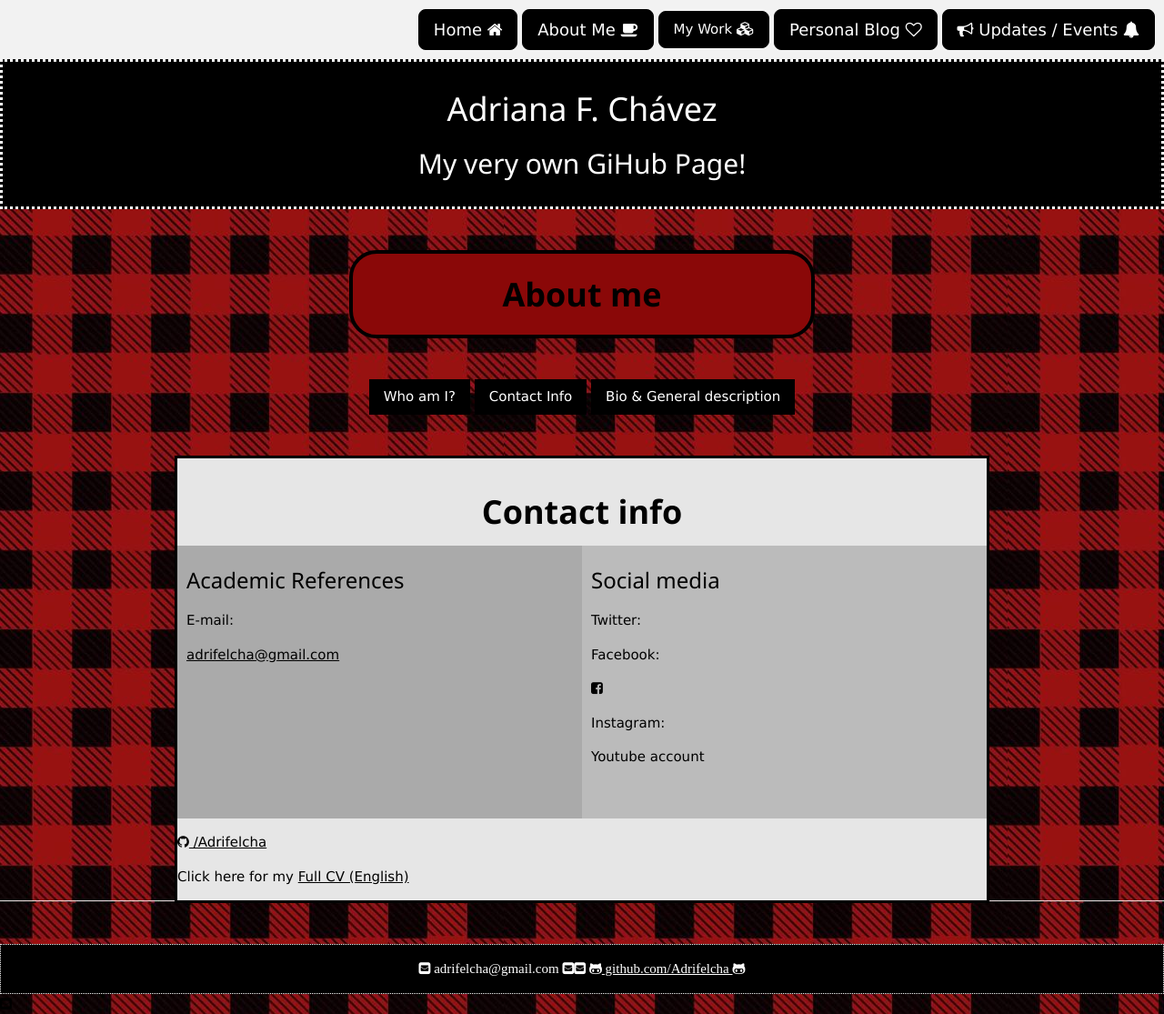
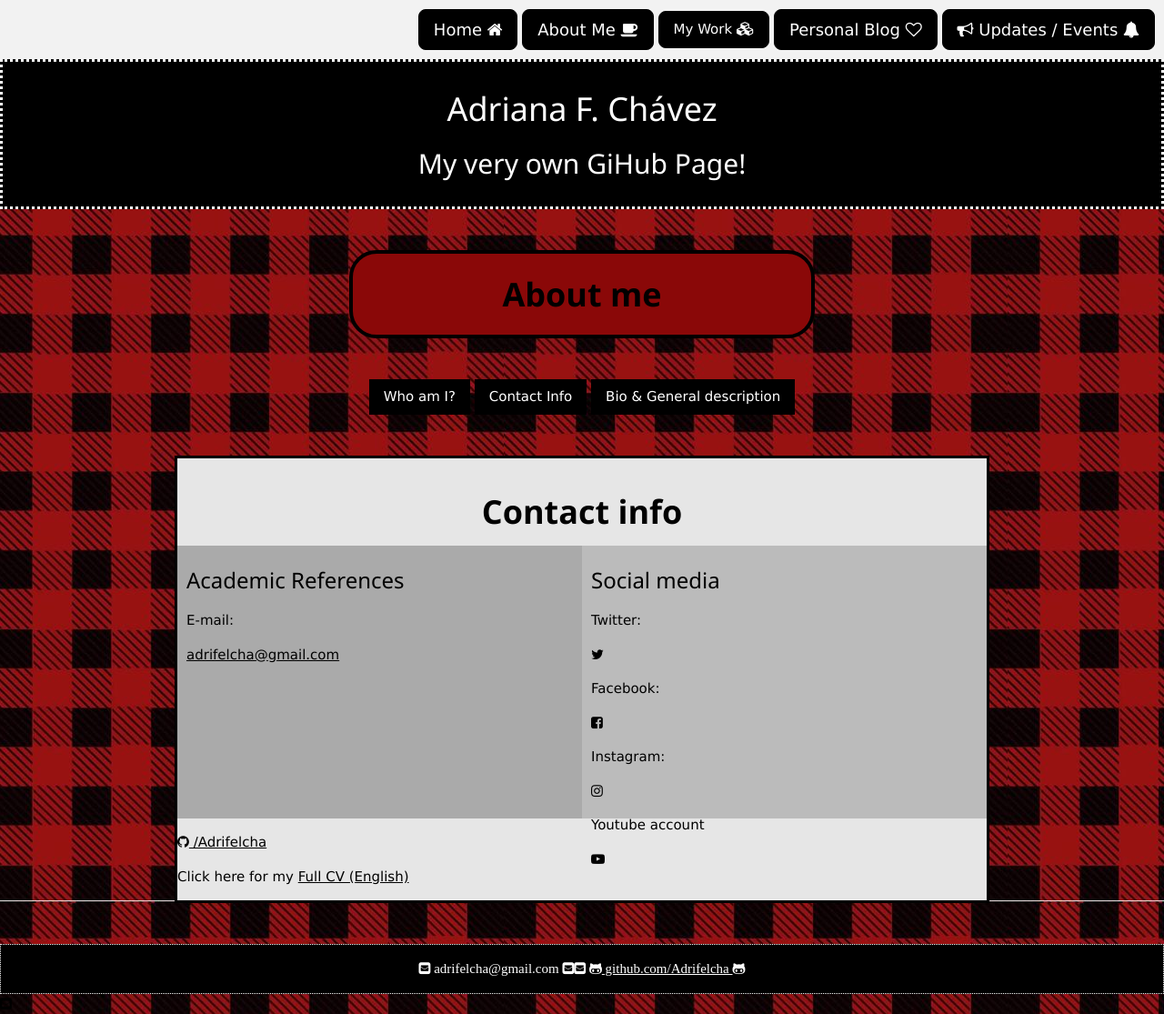
Before and after one commit to Adrifelcha/Adrifelcha-github.io, a Jekyll site: the page built from about/contact.html, in a window 1280 px wide. Shown: the whole page at 91% size. Built offline with Jekyll 4.4.1, drawn with Linux system fonts in a browser that asks for light colours.

Commit message:
Update contact.html

```diff
--- a/about/contact.html
+++ b/about/contact.html
@@ -31,10 +31,13 @@
   			<div class="column" style="background-color:#bbb;">
     				<h3>Social media</h3>
     				<p>Twitter:</p>
+				<i class="fa fa-twitter" aria-hidden="true"></i>
 				<p>Facebook:</p>
 				<i class="fa fa-facebook-square" aria-hidden="true"></i>
 				<p>Instagram:</p>
+				<i class="fa fa-instagram" aria-hidden="true"></i>
 				<p>Youtube account</p>
+				<i class="fa fa-youtube-play" aria-hidden="true"></i>
   			</div>
 		</div>
 
```
